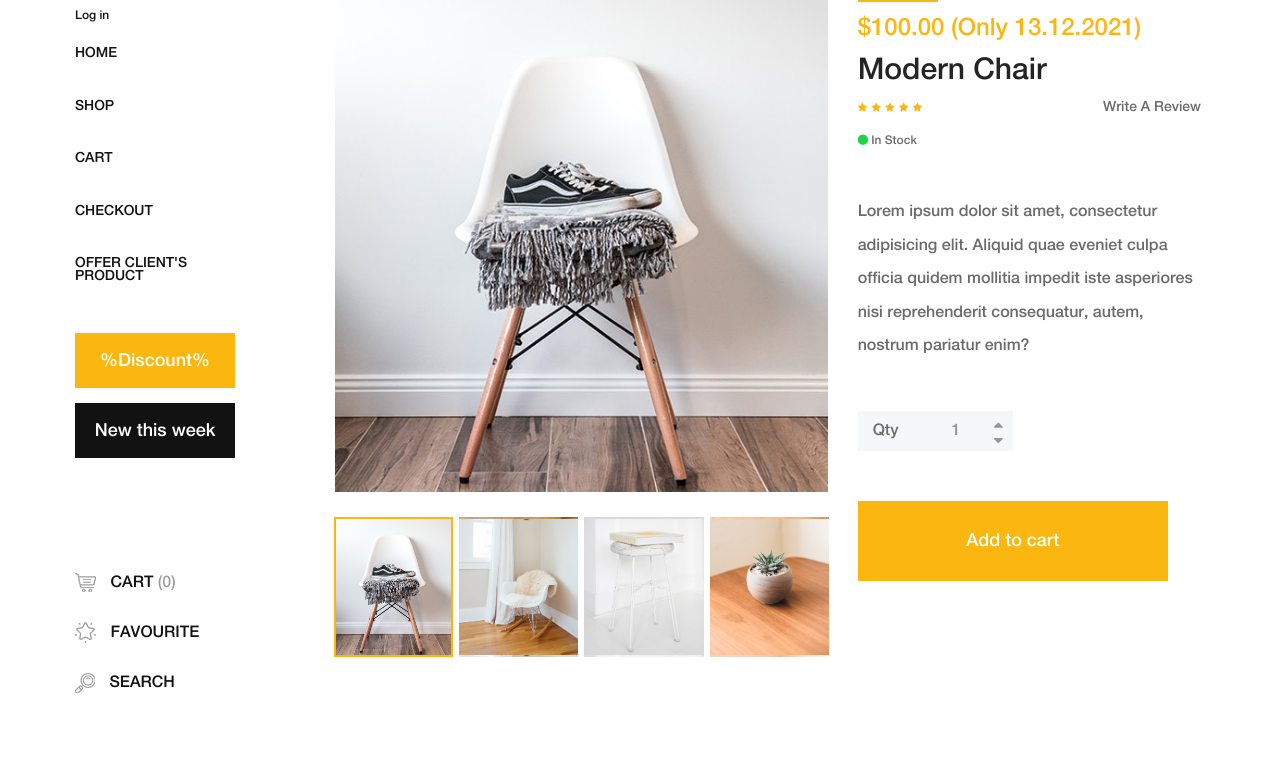
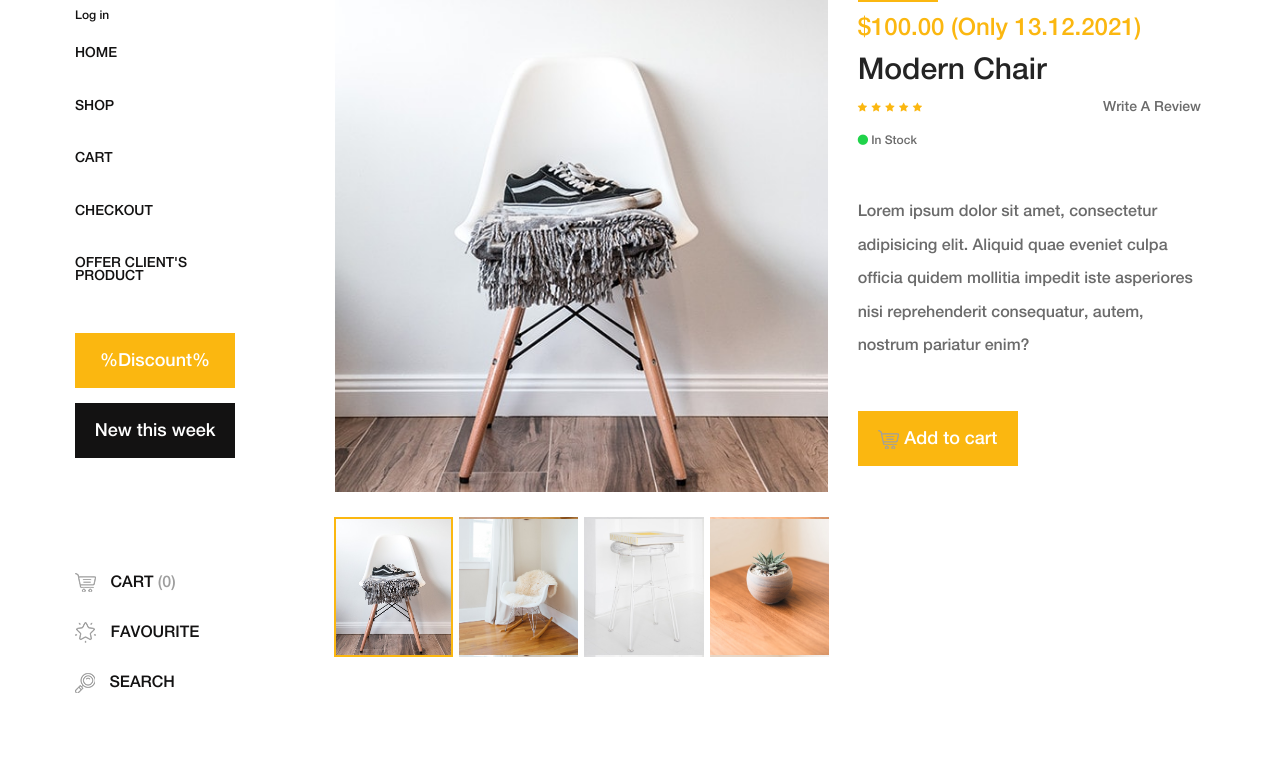
Before and after one commit to alimmamutov/008_Basics_Of_Django_Framework, a Django app: page /product-details/1 in a window 1280 px wide. Shown: the part 212-992 px from the top of the page. Run offline with Django 3.2, Linux system fonts and the light colour scheme; data comes from the database, SQL or seed files in the repository; both versions use the stored data as it was after the commit; some libraries are stand-ins or nearby versions.

Commit message:
На странице продукта реализована кнопка добавления в корзину

```diff
--- a/mainapp/templates/mainapp/product-details.html
+++ b/mainapp/templates/mainapp/product-details.html
@@ -87,18 +87,8 @@
                                 <p>Lorem ipsum dolor sit amet, consectetur adipisicing elit. Aliquid quae eveniet culpa officia quidem mollitia impedit iste asperiores nisi reprehenderit consequatur, autem, nostrum pariatur enim?</p>
                             </div>
 
-                            <!-- Add to Cart Form -->
-                            <form class="cart clearfix" method="post">
-                                <div class="cart-btn d-flex mb-50">
-                                    <p>Qty</p>
-                                    <div class="quantity">
-                                        <span class="qty-minus" onclick="var effect = document.getElementById('qty'); var qty = effect.value; if( !isNaN( qty ) &amp;&amp; qty &gt; 1 ) effect.value--;return false;"><i class="fa fa-caret-down" aria-hidden="true"></i></span>
-                                        <input type="number" class="qty-text" id="qty" step="1" min="1" max="300" name="quantity" value="1">
-                                        <span class="qty-plus" onclick="var effect = document.getElementById('qty'); var qty = effect.value; if( !isNaN( qty )) effect.value++;return false;"><i class="fa fa-caret-up" aria-hidden="true"></i></span>
-                                    </div>
-                                </div>
-                                <button type="submit" name="addtocart" value="5" class="btn amado-btn">Add to cart</button>
-                            </form>
+                            <a href="{% url 'basket:add' product_item.0.pk %}" class="btn amado-btn mb-15"><img
+                                        src="/static/img/core-img/cart.png" alt=""> Add to cart </a>
 
                         </div>
                     </div>
```
Also changed, not shown: db.sqlite3.
